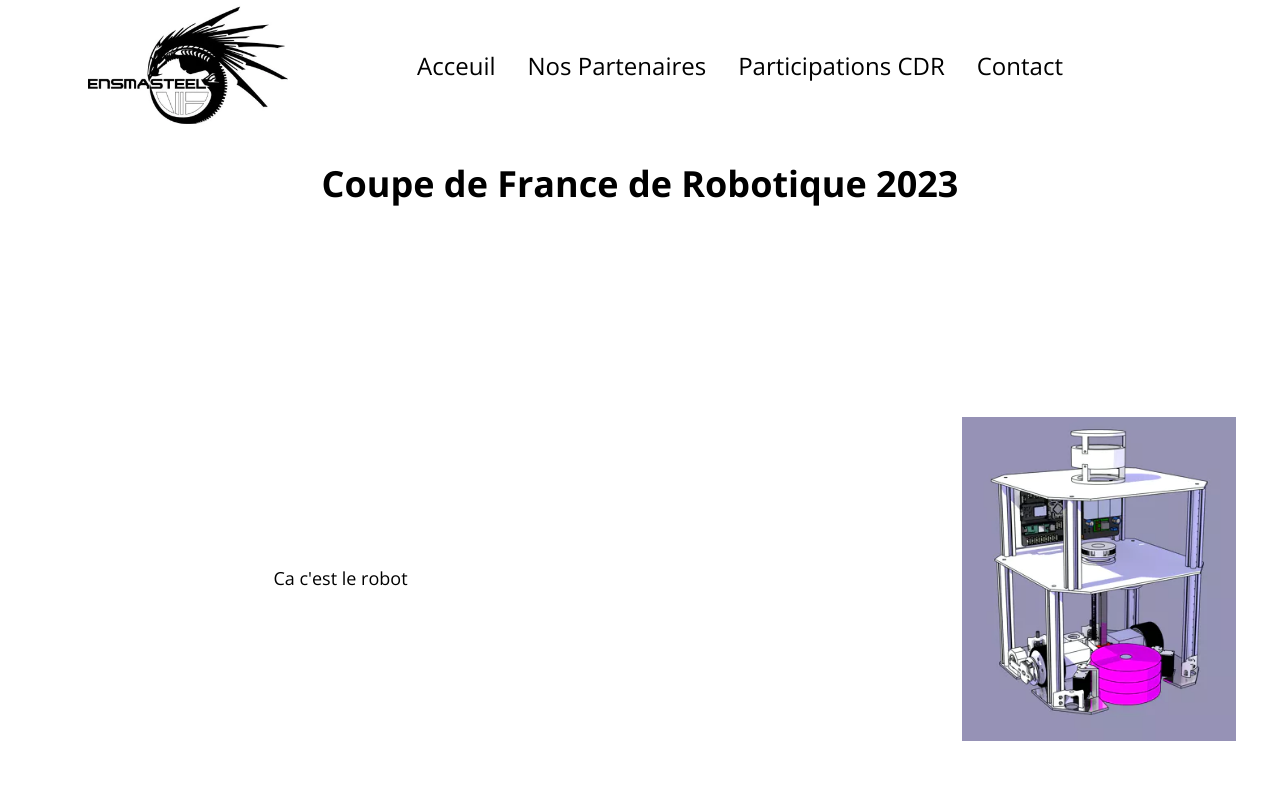
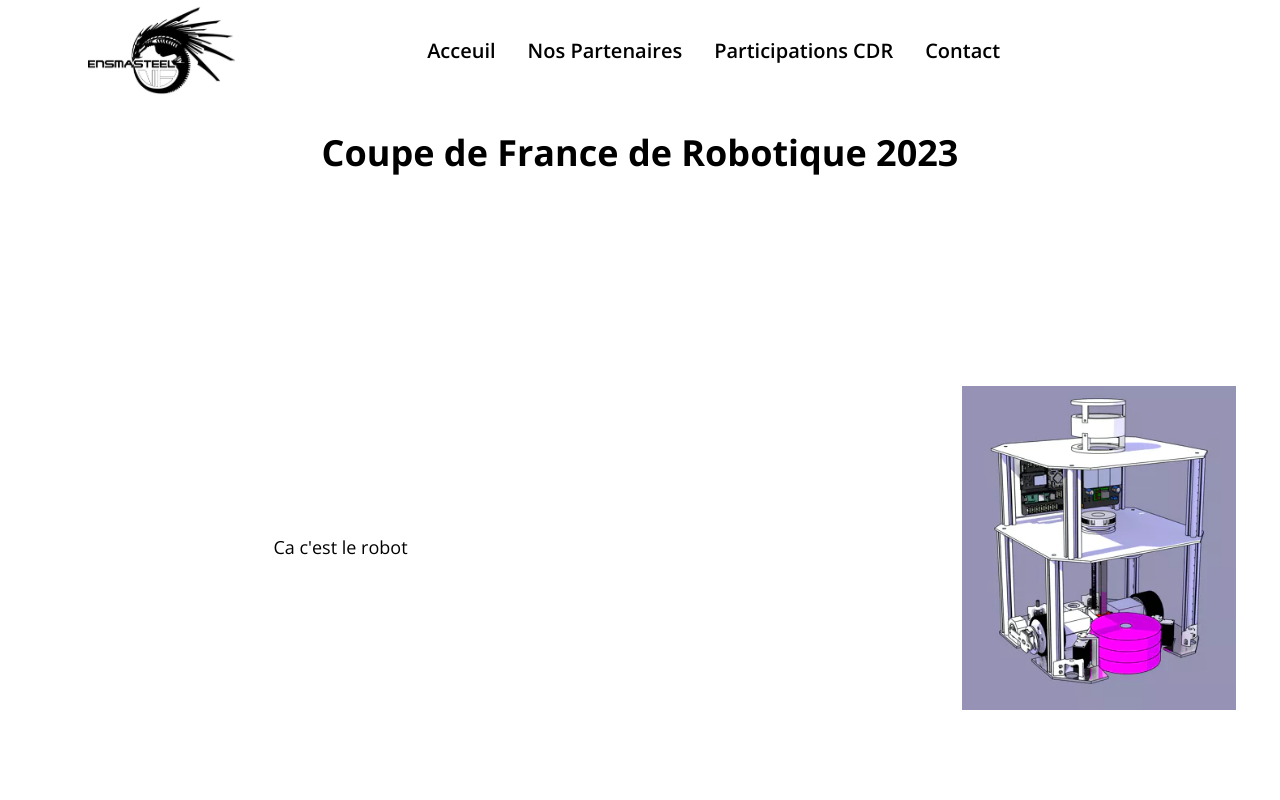
Before and after one commit to Ensmasteel/Presentation-Page-React, a website built with Parcel: page page1.html in a window 1280 px wide. Shown: the top 800 px of the page. Built offline with nearby package versions, Linux system fonts and the light colour scheme.

Commit message:
Commit from TeleportHQ

```diff
--- a/components/navbar.css
+++ b/components/navbar.css
@@ -1,21 +1,22 @@
 .navbar-navbar {
   width: 100%;
+  height: 101px;
   display: flex;
   position: relative;
   max-width: var(--dl-size-size-maxcontent);
   align-items: center;
-  padding-top: var(--dl-space-space-doubleunit);
+  padding-top: var(--dl-space-space-halfunit);
   padding-left: var(--dl-space-space-tripleunit);
   padding-right: var(--dl-space-space-tripleunit);
   flex-direction: row;
-  padding-bottom: var(--dl-space-space-doubleunit);
+  padding-bottom: var(--dl-space-space-halfunit);
   justify-content: space-between;
   background-color: var(--dl-color-gray-white);
 }
 .navbar-container {
   flex: 0 0 auto;
   width: 100%;
-  height: 100px;
+  height: 100%;
   display: flex;
   align-items: center;
   padding-top: var(--dl-space-space-doubleunit);
@@ -25,7 +26,8 @@
   justify-content: space-between;
 }
 .navbar-navbar-interactive {
-  width: 100%;
+  width: 1284px;
+  height: 94px;
   display: flex;
   align-items: center;
   padding-top: 12px;
@@ -35,7 +37,8 @@
   justify-content: space-between;
 }
 .navbar-image {
-  width: 200px;
+  width: auto;
+  height: 89px;
   object-fit: cover;
 }
 .navbar-desktop-menu {
@@ -52,14 +55,18 @@
 }
 .navbar-link {
   color: var(--dl-color-gray-black);
-  font-size: 24px;
+  font-size: 20px;
+  font-style: normal;
+  font-weight: 600;
   line-height: 1.55;
   text-transform: capitalize;
   text-decoration: none;
 }
 .navbar-link1 {
   color: var(--dl-color-gray-black);
-  font-size: 24px;
+  font-size: 20px;
+  font-style: normal;
+  font-weight: 600;
   line-height: 1.55;
   margin-left: 32px;
   text-transform: capitalize;
@@ -67,7 +74,9 @@
 }
 .navbar-link2 {
   color: var(--dl-color-gray-black);
-  font-size: 24px;
+  font-size: 20px;
+  font-style: normal;
+  font-weight: 600;
   line-height: 1.55;
   margin-left: 32px;
   text-transform: capitalize;
@@ -75,7 +84,9 @@
 }
 .navbar-text {
   color: var(--dl-color-gray-black);
-  font-size: 24px;
+  font-size: 20px;
+  font-style: normal;
+  font-weight: 600;
   line-height: 1.55;
   margin-left: 32px;
   text-transform: capitalize;
--- a/page1.css
+++ b/page1.css
@@ -1,21 +1,22 @@
 .navbar-navbar {
   width: 100%;
+  height: 101px;
   display: flex;
   position: relative;
   max-width: var(--dl-size-size-maxcontent);
   align-items: center;
-  padding-top: var(--dl-space-space-doubleunit);
+  padding-top: var(--dl-space-space-halfunit);
   padding-left: var(--dl-space-space-tripleunit);
   padding-right: var(--dl-space-space-tripleunit);
   flex-direction: row;
-  padding-bottom: var(--dl-space-space-doubleunit);
+  padding-bottom: var(--dl-space-space-halfunit);
   justify-content: space-between;
   background-color: var(--dl-color-gray-white);
 }
 .navbar-container {
   flex: 0 0 auto;
   width: 100%;
-  height: 100px;
+  height: 100%;
   display: flex;
   align-items: center;
   padding-top: var(--dl-space-space-doubleunit);
@@ -25,7 +26,8 @@
   justify-content: space-between;
 }
 .navbar-navbar-interactive {
-  width: 100%;
+  width: 1284px;
+  height: 94px;
   display: flex;
   align-items: center;
   padding-top: 12px;
@@ -35,7 +37,8 @@
   justify-content: space-between;
 }
 .navbar-image {
-  width: 200px;
+  width: auto;
+  height: 89px;
   object-fit: cover;
 }
 .navbar-desktop-menu {
@@ -52,14 +55,18 @@
 }
 .navbar-link {
   color: var(--dl-color-gray-black);
-  font-size: 24px;
+  font-size: 20px;
+  font-style: normal;
+  font-weight: 600;
   line-height: 1.55;
   text-transform: capitalize;
   text-decoration: none;
 }
 .navbar-link1 {
   color: var(--dl-color-gray-black);
-  font-size: 24px;
+  font-size: 20px;
+  font-style: normal;
+  font-weight: 600;
   line-height: 1.55;
   margin-left: 32px;
   text-transform: capitalize;
@@ -67,7 +74,9 @@
 }
 .navbar-link2 {
   color: var(--dl-color-gray-black);
-  font-size: 24px;
+  font-size: 20px;
+  font-style: normal;
+  font-weight: 600;
   line-height: 1.55;
   margin-left: 32px;
   text-transform: capitalize;
@@ -75,7 +84,9 @@
 }
 .navbar-text {
   color: var(--dl-color-gray-black);
-  font-size: 24px;
+  font-size: 20px;
+  font-style: normal;
+  font-weight: 600;
   line-height: 1.55;
   margin-left: 32px;
   text-transform: capitalize;
```
Also changed, not shown: home.css (+16 -7 lines), public/logo_isae-ensma.svg-800w.png.
